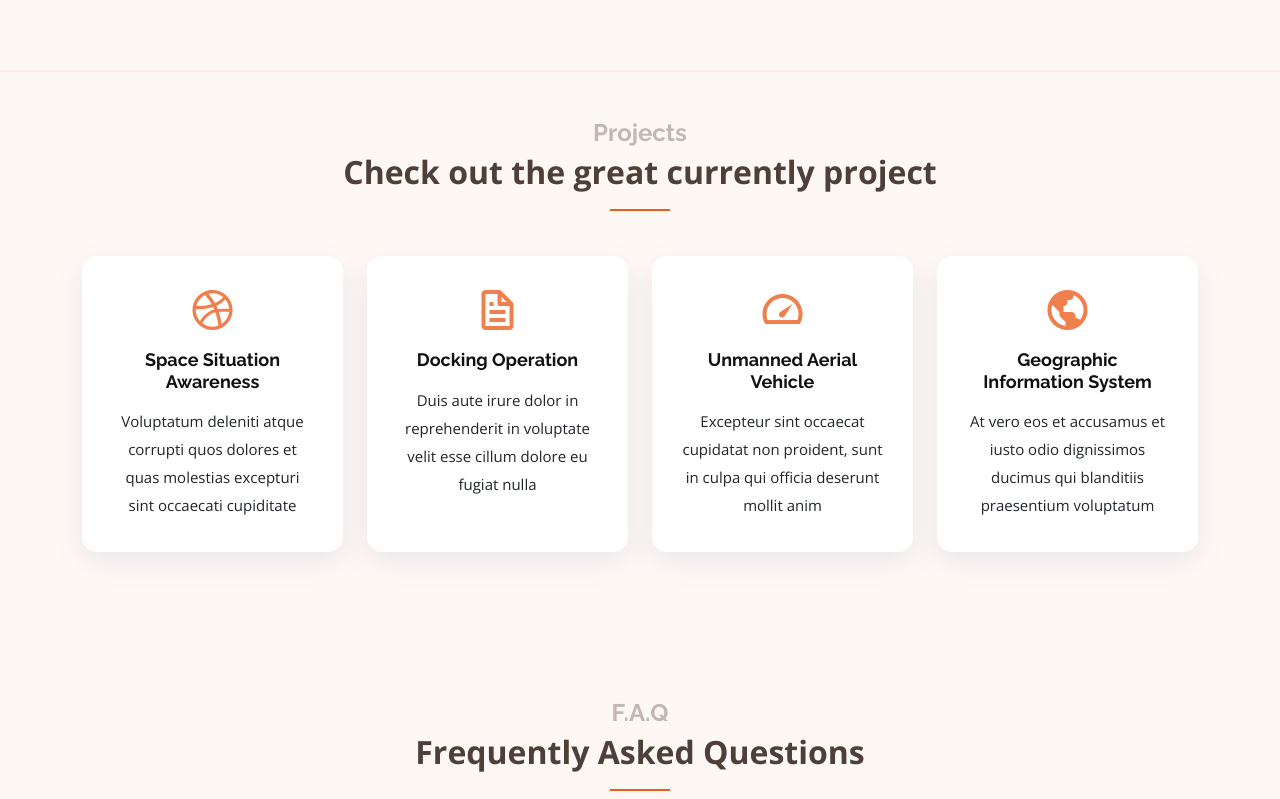
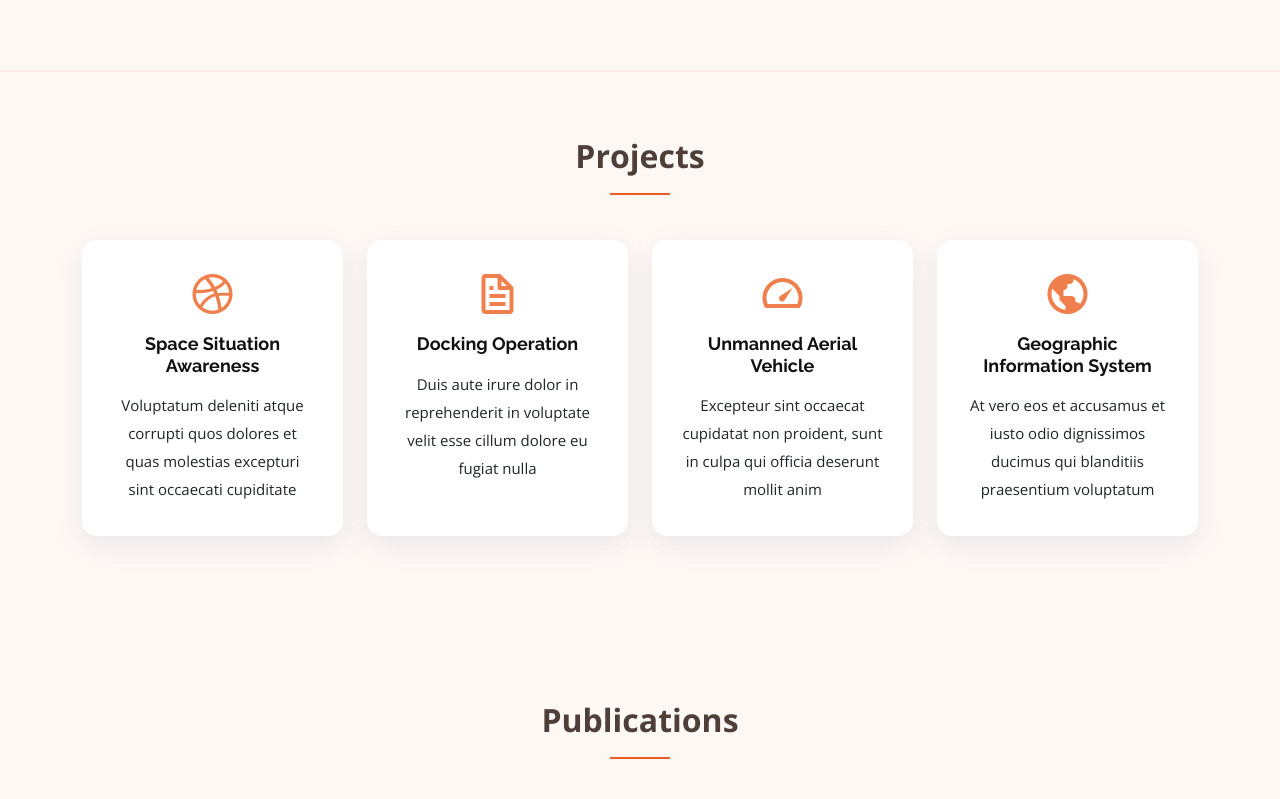
Before and after one commit to ascomlab/ascomweb, a plain HTML site: page index.html in a window 1280 px wide. Shown: the part 560-1359 px from the top of the page. Drawn offline with nearby package versions, Linux system fonts and the light colour scheme.

Commit message:
Update index.html

```diff
--- a/index.html
+++ b/index.html
@@ -243,8 +243,8 @@
       <div class="container" data-aos="fade-up">
 
         <div class="section-title">
-          <h2>Projects</h2>
-          <p>Check out the great currently project</p>
+         <!-- <h2>Projects</h2>-->
+          <p>Projects</p>
         </div>
 
         <div class="row">
@@ -443,8 +443,8 @@
       <div class="container" data-aos="fade-up">
 
         <div class="section-title">
-          <h2>F.A.Q</h2>
-          <p>Frequently Asked Questions</p>
+          <!--<h2>Publications</h2>-->
+          <p>Publications</p>
         </div>
 
         <ul class="faq-list" data-aos="fade-up" data-aos-delay="100">
```
